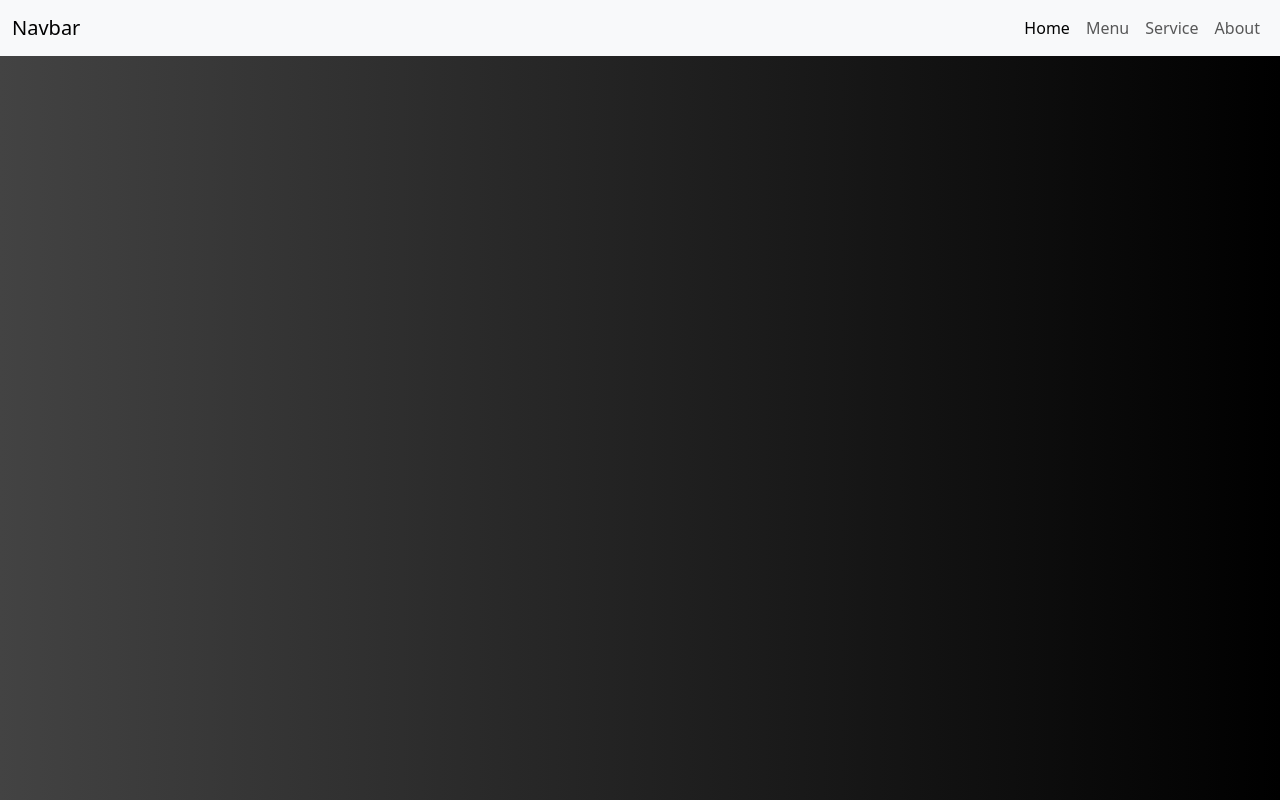
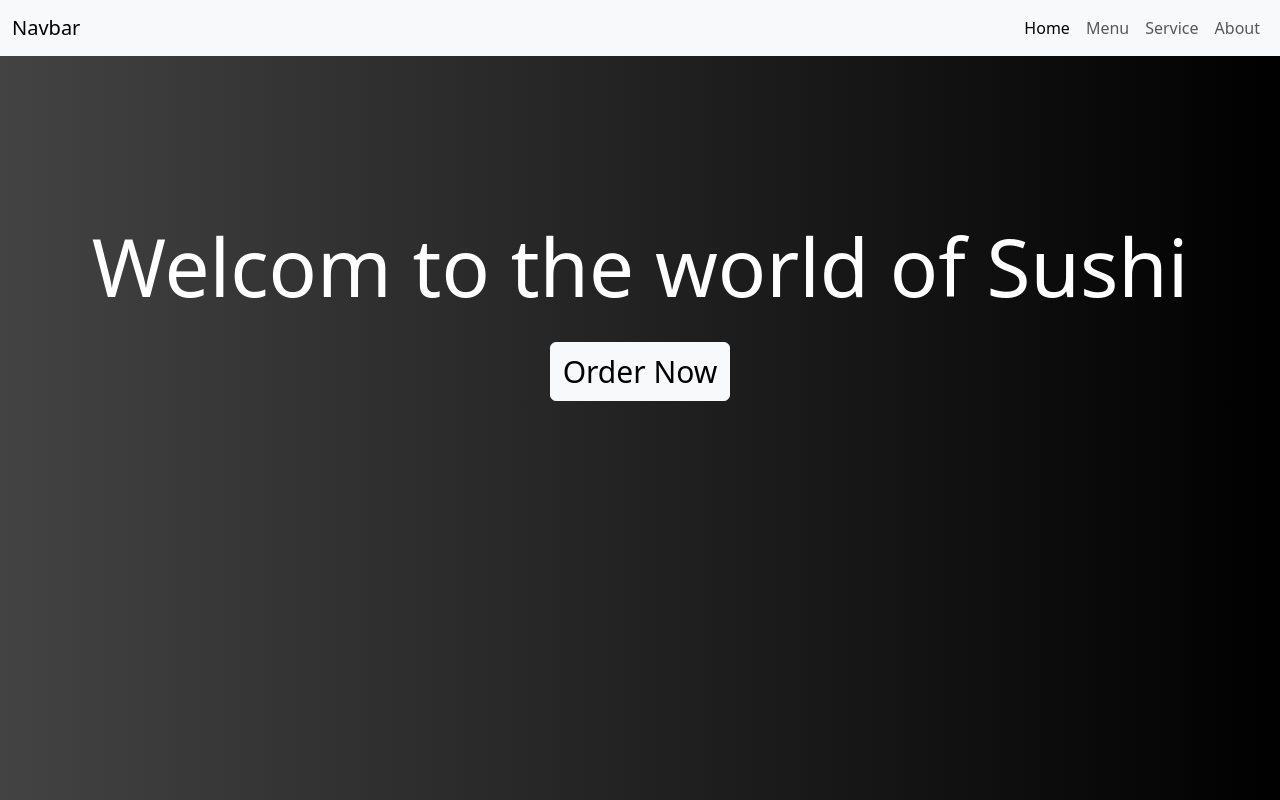
Before and after one commit to shcher-olha/first--attempt-nav, a React (Create React App) app: page / in a window 1280 px wide. Built offline with nearby package versions, Linux system fonts and the light colour scheme.

Commit message:
add page in route

```diff
--- a/src/App.js
+++ b/src/App.js
@@ -11,7 +11,8 @@
   return (
     <Routes>
       <Route path="/" element={<Navbar />}>
-        <Route exact path="/home" element={<Home />} />
+        <Route exact path="/" element={<Home />} />
+        <Route path="/home" element={<Home />} />
         <Route path="/menu" element={<Menu />} />
         <Route path="/service" element={<Service />} />
         <Route path="/about" element={<About />} />
```
